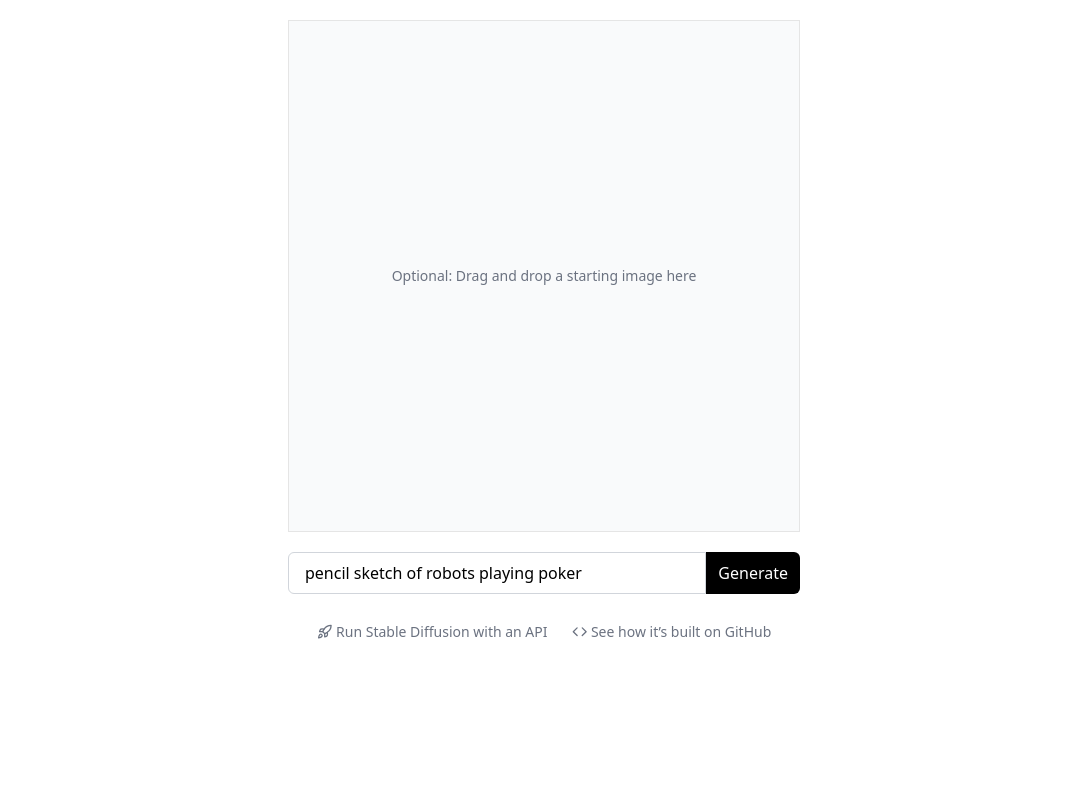
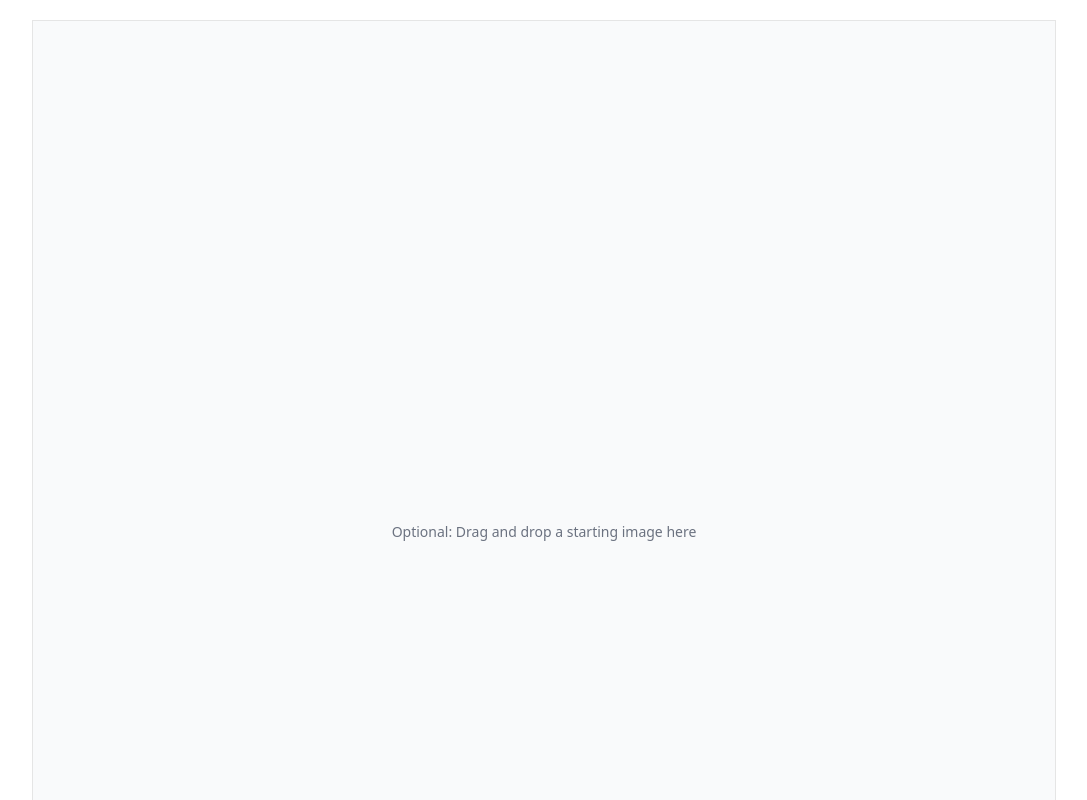
Before and after one commit to replicate/inpainter, a Next.js app: page /paint in a window 1280 px wide. Shown: the top 800 px of the page, without its empty margins (96-1183 px from the left). Built offline with nearby package versions, Linux system fonts and the light colour scheme.

Commit message:
make it bigger

```diff
--- a/components/prompt-form.js
+++ b/components/prompt-form.js
@@ -21,7 +21,7 @@
       onSubmit={props.onSubmit}
       className="py-5 animate-in fade-in duration-700"
     >
-      <div className="flex max-w-[512px]">
+      <div className="flex max-w-[1024px]">
         <input
           type="text"
           defaultValue={prompt}
--- a/pages/paint.js
+++ b/pages/paint.js
@@ -88,15 +88,15 @@
       <main className="container mx-auto p-5">
         {error && <div>{error}</div>}
 
-        <div className="border-hairline max-w-[512px] mx-auto relative">
+        <div className="border-hairline max-w-[min(1024px,100vw-40px)] mx-auto relative">
           <Dropzone
             onImageDropped={setUserUploadedImage}
             predictions={predictions}
             userUploadedImage={userUploadedImage}
           />
           <div
-            className="bg-gray-50 relative max-h-[512px] w-full flex items-stretch"
-            // style={{ height: 0, paddingBottom: "100%" }}
+            className="bg-gray-50 relative w-full flex items-stretch"
+            style={{ maxHeight: "min(1024px, 100vw - 40px)" }}
           >
             <Canvas
               predictions={predictions}
@@ -106,7 +106,7 @@
           </div>
         </div>
 
-        <div className="max-w-[512px] mx-auto">
+        <div className="max-w-[min(1024px,100vw-40px)] mx-auto">
           <PromptForm onSubmit={handleSubmit} />
 
           <div className="text-center">
@@ -134,7 +134,7 @@
                 rel="noopener noreferrer"
               >
                 <CodeIcon className="icon" />
-                See how it’s built on GitHub
+                See how it's built on GitHub
               </a>
             </Link>
           </div>
```
